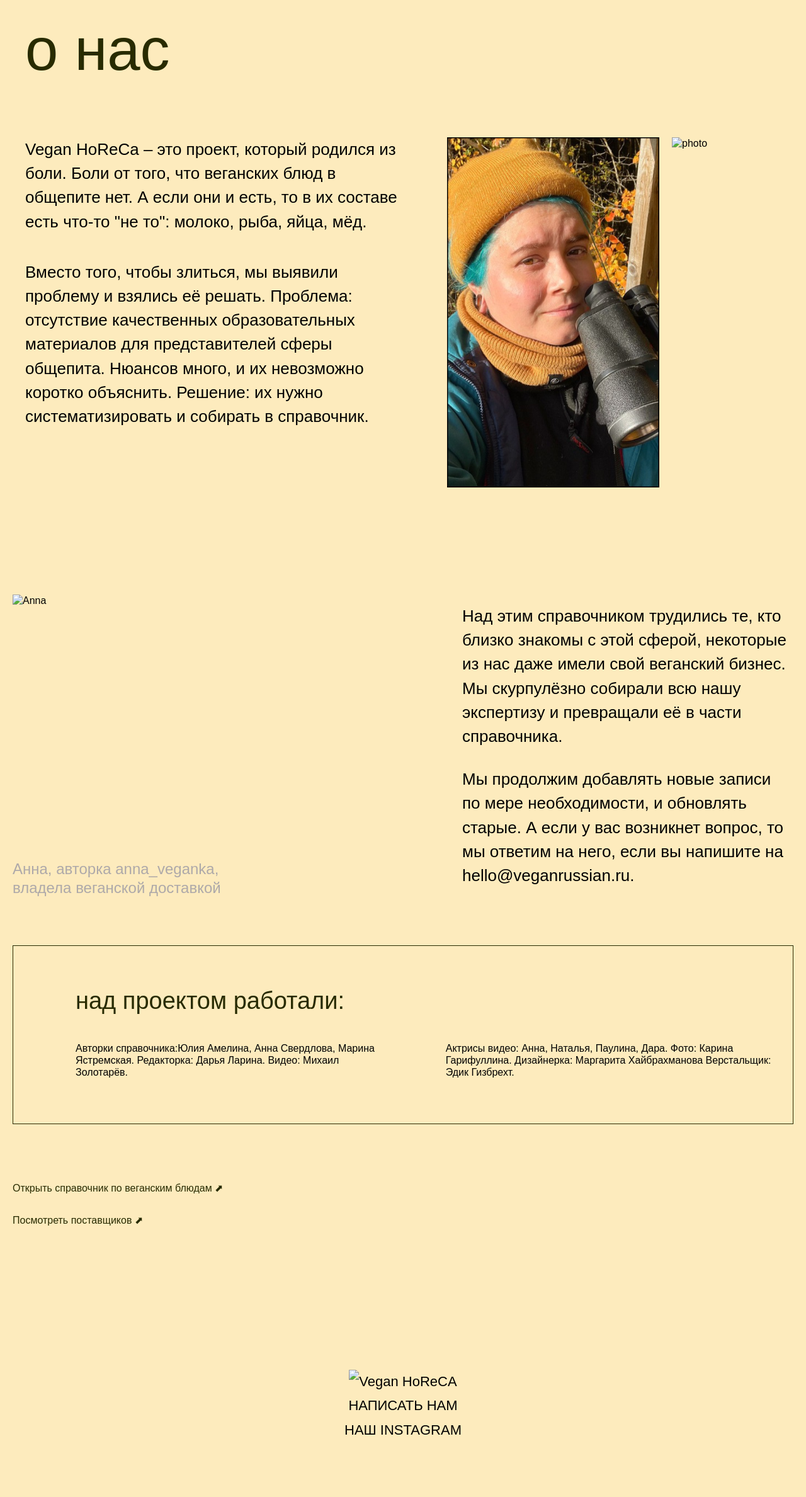
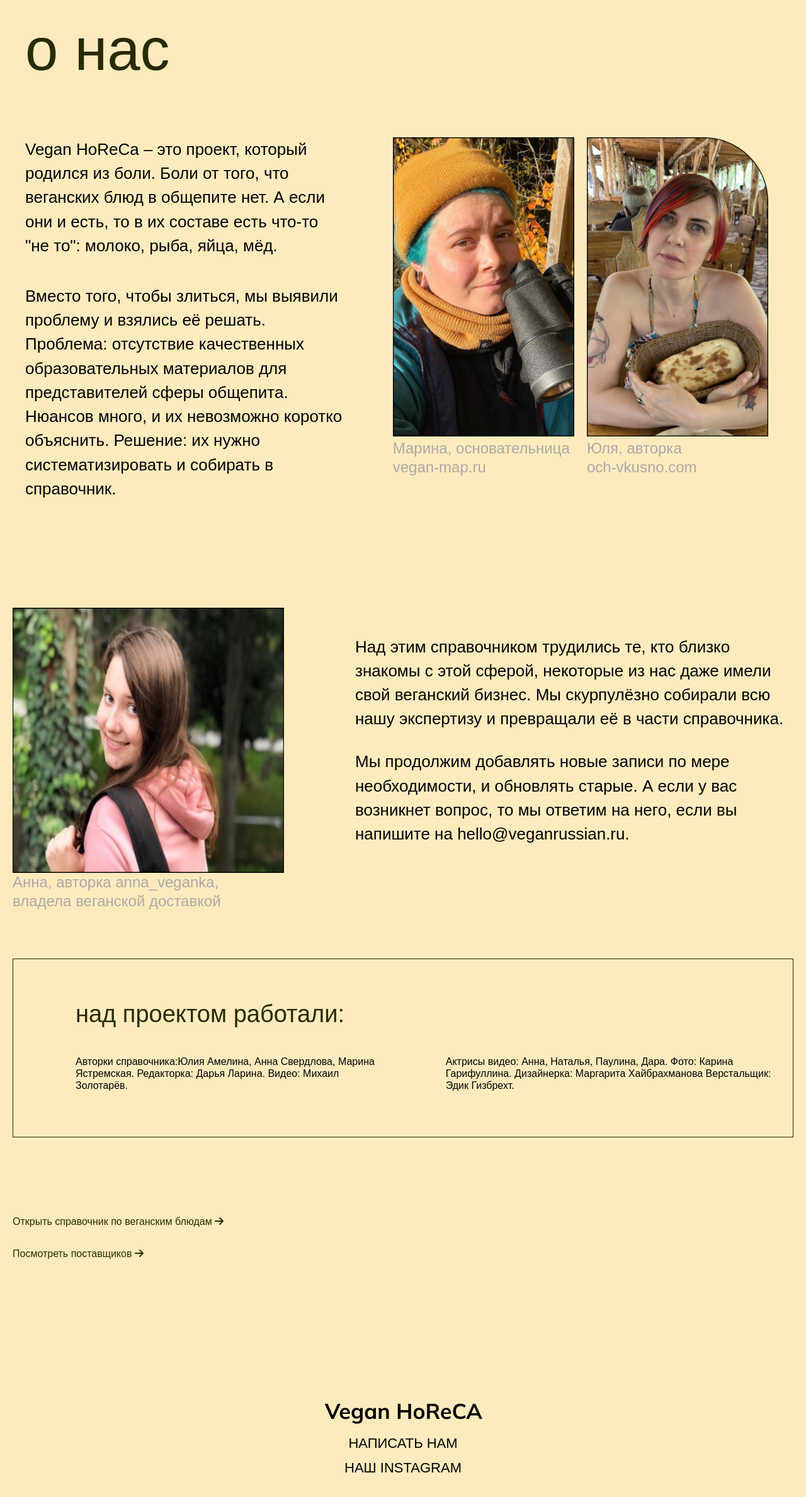
Before and after one commit to galya-cmd/VeganHoReCA, a plain HTML site: page index.html in a window 1280 px wide. Shown: the part 379-2756 px from the top of the page at 63% size. Drawn offline with Linux system fonts and the light colour scheme; a web font is replaced by a local one.

Commit message:
Update index.html

```diff
--- a/index.html
+++ b/index.html
@@ -5,6 +5,7 @@
     <meta charset="UTF-8">
     <meta http-equiv="X-UA-Compatible" content="IE=edge">
     <meta name="viewport" content="width=device-width, initial-scale=1.0">
+
     <title>Vegan HoReCA</title>
     <link rel="stylesheet" href="./css/reset.css">
     <link rel="stylesheet" href="./css/style.css">
@@ -18,7 +19,7 @@
             <div class="header__wrapper">
                 <div class="header__logo">
                     <a href="/" class="header__logo-link">
-                        <img src="assets/img/logo.png" alt="Vegan HoReCA">
+                        <img src="assets/img/logo.svg" alt="Vegan HoReCA">
                     </a>
                 </div>
 
@@ -56,36 +57,36 @@
                         </p>
                     </div>
 
-              <div class="intro__photo">
-                        <img src="./assets/img/Rec99.png" alt="photo" class="intro__photo-img" />
+                    <div class="intro__photo">
+                        <div><img src="./assets/img/Rec99.png" alt="photo" class="intro__photo-img" /></div>
+                        <div><a href="#" class="photo__info" target="_blank">Марина, основательница<br>vegan-map.ru</a>
+                        </div>
+                    </div>
+                    <div class="intro__photo">
+                        <div> <img src="./assets/img/Rectangle_100.png" alt="photo" class="intro__photo-img" /></div>
+                        <div>
 
+                        </div>
+                        <a href="#" class="photo__info" target="_blank">Юля, авторка<br> och-vkusno.com</a>
                     </div>
-                    <div>
-                        <img src="./assets/img/Rectangle 100.png" alt="photo" class="intro__photo-img" />
-                    </div>
-
                 </div>
+            </div>
+            <div>
+            </div>
 
 
-            </div>
         </section>
-
-
         <div class="card">
             <div class="cards">
-
                 <div class="wrapper__card">
                     <div class="photo">
-                        <img src="./assets/img/image 20.png" alt="Anna" />
-                        <a href="#" class="photo__info">Анна, авторка anna_veganka,<br> владела веганской доставкой</a>
+                        <img src="./assets/img/image20.png" alt="Anna" />
                     </div>
-
                     <div class="info">
                         <p class="info__description">
                             Над этим справочником трудились те, кто близко знакомы с этой сферой, некоторые из нас даже
                             имели свой веганский бизнес. Мы скурпулёзно собирали всю нашу экспертизу и превращали её в
                             части справочника.
-
                         </p>
                         <p class="info__description">Мы продолжим добавлять новые записи по мере необходимости, и
                             обновлять старые. А если у вас возникнет вопрос, то мы ответим на него, если вы напишите на
@@ -95,8 +96,7 @@
 
             </div>
         </div>
-
-
+        <a href="#" class="photo__info" target="_blank">Анна, авторка anna_veganka, <br> владела веганской доставкой</a>
         <section class="amtors">
             <div class="wrapper__amtors">
                 <h2 class="amtors__title">над проектом работали:</h2>
@@ -119,9 +119,11 @@
         <div class="view-info">
             <div>
                 <div class="container__view-info">
-                    <a href="#">Открыть справочник по веганским блюдам
-                        &#11016</a>
-                    <a href="#">Посмотреть поставщиков &#11016</a>
+                    <a href="#!" class="fa-light fa-circle-right"></a>
+                    <a href="#" target="_blank">Открыть справочник по веганским блюдам <i
+                            class="fa fa-solid fa-arrow-right"></i></a>
+
+                    <a href="#" target="_blank">Посмотреть поставщиков <i class="fa fa-solid fa-arrow-right"></i></a>
                 </div>
             </div>
         </div>
@@ -130,15 +132,15 @@
 
     <footer class="footer">
         <a href="/" class="header__logo-link">
-            <img src="assets/img/logo.png" alt="Vegan HoReCA">
+            <img src="assets/img/logo.svg" alt="Vegan HoReCA">
         </a>
-        <a href="#" class="footer__link">НАПИСАТЬ НАМ</a>
-        <a href="#" class="footer__link">НАШ INSTAGRAM</a>
+        <a href="#" class="footer__link" target="_blank">НАПИСАТЬ НАМ</a>
+        <a href="#" class="footer__link" target="_blank">НАШ INSTAGRAM</a>
 
     </footer>
 
 
-
+    <script src="https://kit.fontawesome.com/06f7315e9b.js" crossorigin="anonymous"></script>
 </body>
 
 </html>
```
